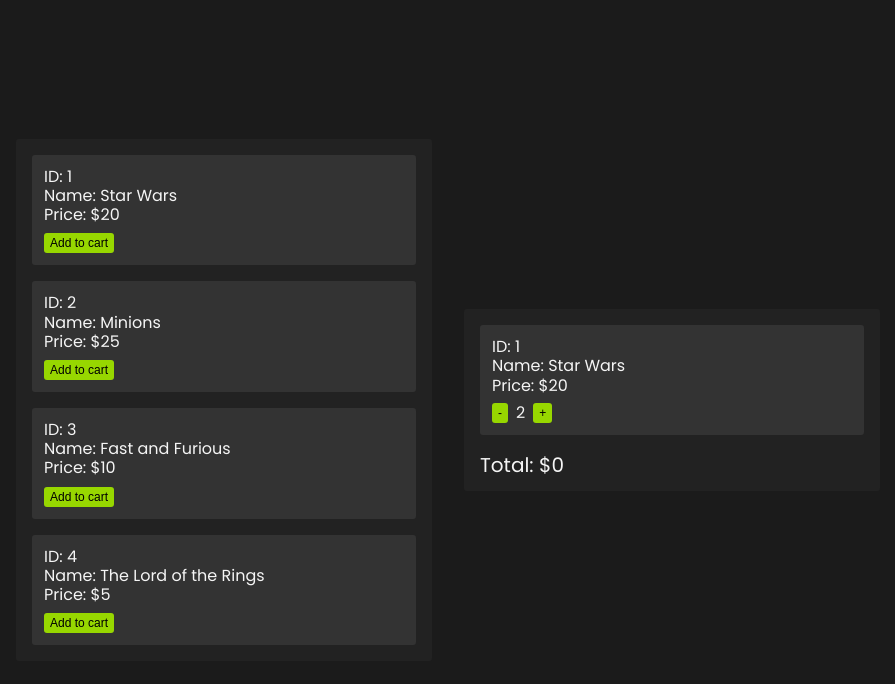
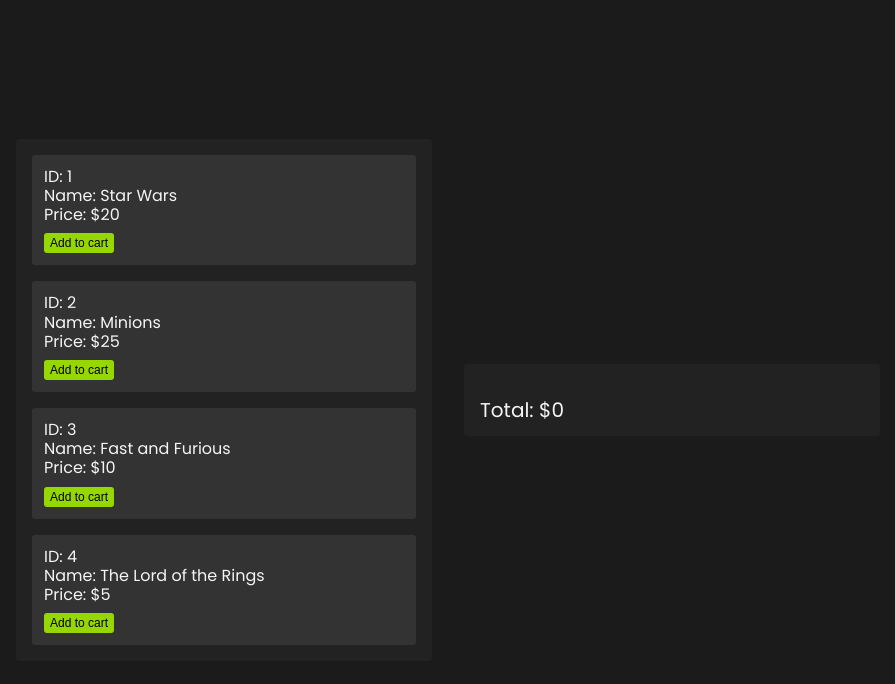
Before and after one commit to mediastream/mediastream-challenge-react, a React (Create React App) app: page /01 in a window 1280 px wide. Shown: the top 684 px of the page, without its empty margins (192-1087 px from the left). Built offline with nearby package versions, Linux system fonts and the light colour scheme.

Commit message:
exercise01

```diff
--- /dev/null
+++ b/src/components/pages/Exercise01/components/CardMovie.js
@@ -0,0 +1,12 @@
+export default function CardMovie({ item, addToCard }) {
+  return (
+    <li className="movies__list-card">
+      <ul>
+        <li>ID: {item.id}</li>
+        <li>Name: {item.name}</li>
+        <li>Price: ${item.price}</li>
+      </ul>
+      <button onClick={addToCard}>Add to cart</button>
+    </li>
+  );
+}
--- /dev/null
+++ b/src/components/pages/Exercise01/components/CardShoppingCartMovie.js
@@ -0,0 +1,21 @@
+export default function CardShoppingCartMovie({
+  item,
+  decrementQuantity,
+  incrementQuantity,
+}) {
+  return (
+    <li className="movies__cart-card">
+      <ul>
+        <li>ID: {item.id}</li>
+        <li>Name: {item.name}</li>
+        <li>Price: ${item.price}</li>
+      </ul>
+      <div className="movies__cart-card-quantity">
+        <button onClick={decrementQuantity}>-</button>
+        <span>{item.quantity}</span>
+        {/* <span>{1}</span> */}
+        <button onClick={incrementQuantity}>+</button>
+      </div>
+    </li>
+  );
+}
--- /dev/null
+++ b/src/components/pages/Exercise01/data.js
@@ -0,0 +1,37 @@
+export const movies = [
+  {
+    id: 1,
+    name: "Star Wars",
+    price: 20,
+  },
+  {
+    id: 2,
+    name: "Minions",
+    price: 25,
+  },
+  {
+    id: 3,
+    name: "Fast and Furious",
+    price: 10,
+  },
+  {
+    id: 4,
+    name: "The Lord of the Rings",
+    price: 5,
+  },
+];
+
+export const discountRules = [
+  {
+    m: [3, 2],
+    discount: 0.25,
+  },
+  {
+    m: [2, 4, 1],
+    discount: 0.5,
+  },
+  {
+    m: [4, 2],
+    discount: 0.1,
+  },
+];
--- /dev/null
+++ b/src/components/pages/Exercise01/hooks/useShoppingCard.js
@@ -0,0 +1,80 @@
+import { useState } from "react";
+import { discountRules } from "../data";
+
+export default function useShoppingCard() {
+  const [cart, setCart] = useState([]);
+
+
+  const addToCard = movie => {
+    if (cart.find(item => item.id === movie.id)) incrementQuantity(movie);
+   else addItemToCart({...movie, quantity: 1});
+  };
+
+  const addItemToCart = item => {
+    setCart(preState => [...preState, item]);
+  };
+
+  const hideItemFromCart = (movie) => {
+    if(movie.quantity > 1) return;
+    const filterCart = cart.filter(item => item.id !== movie.id);
+    setCart([...filterCart]);
+  };
+
+  const incrementQuantity = (item) => {
+    const callbackRest = sumQuantity(item.id);
+    modificateQuantity( callbackRest);
+  }
+
+  const decrementQuantity = (item) => {
+    const callbackRest = restQuantity(item.id);
+    modificateQuantity( callbackRest);
+    hideItemFromCart(item);
+  }
+
+  const modificateQuantity = ( callback) => {
+    const newCart = cart.map(callback);
+    setCart([...newCart]);
+  }
+
+  const sumQuantity = ( id) => {
+    return function(item){
+      if(item.id === id) return {...item, quantity: item.quantity + 1};
+      else return item
+    }
+  }
+
+  const restQuantity = (id) => {
+    return function(item){
+      if(item.id === id){
+         return {...item, quantity: item.quantity - 1};
+      }else return item
+    }
+  }
+
+
+  const getTotal = () => {
+    const total = getSum(cart);
+    return total;
+  };
+
+  const getSum = (array) => {
+    const total = array.reduce((a,{price, quantity}) => a + (price * quantity), 0) ;
+    const discount = getDiscount(array);
+    return total - total * discount;
+  }
+
+  const getDiscount = (array) => {
+    const cartIndex = array.map(item => item.id);
+    const typeDiscount = discountRules.findIndex(item => {
+      if( checkItemsDiscount(cartIndex.sort(), item.m.sort())) return true
+      else return false
+    })
+    return typeDiscount === -1 ? 0 : discountRules[typeDiscount].discount;
+  }
+
+  const checkItemsDiscount = (array1, array2) => {
+    return array1.length === array2.length && array1.every((item, index) =>  item === array2[index]);
+  }
+
+  return { cart, addToCard, incrementQuantity, decrementQuantity, getTotal };
+}
--- a/src/components/pages/Exercise01/index.js
+++ b/src/components/pages/Exercise01/index.js
@@ -11,110 +11,37 @@
  * You can modify all the code, this component isn't well designed intentionally. You can redesign it as you need.
  */
 
-import './assets/styles.css'
-import { useState } from 'react'
+import "./assets/styles.css";
+import { movies } from "./data";
+import CardMovie from "./components/CardMovie";
+import CardShoppingCartMovie from "./components/CardShoppingCartMovie";
+import useShoppingCard from "./hooks/useShoppingCard";
 
-export default function Exercise01 () {
-  const movies = [
-    {
-      id: 1,
-      name: 'Star Wars',
-      price: 20
-    },
-    {
-      id: 2,
-      name: 'Minions',
-      price: 25
-    },
-    {
-      id: 3,
-      name: 'Fast and Furious',
-      price: 10
-    },
-    {
-      id: 4,
-      name: 'The Lord of the Rings',
-      price: 5
-    }
-  ]
-
-  const discountRules = [
-    {
-      m: [3, 2],
-      discount: 0.25
-    },
-    {
-      m: [2, 4, 1],
-      discount: 0.5
-    },
-    {
-      m: [4, 2],
-      discount: 0.1
-    }
-  ]
-
-  const [cart, setCart] = useState([
-    {
-      id: 1,
-      name: 'Star Wars',
-      price: 20,
-      quantity: 2
-    }
-  ])
-
-  const getTotal = () => 0 // TODO: Implement this
+export default function Exercise01() {
+  const { cart, addToCard, incrementQuantity, decrementQuantity, getTotal } = useShoppingCard();
 
   return (
     <section className="exercise01">
       <div className="movies__list">
         <ul>
-          {movies.map(o => (
-            <li className="movies__list-card">
-              <ul>
-                <li>
-                  ID: {o.id}
-                </li>
-                <li>
-                  Name: {o.name}
-                </li>
-                <li>
-                  Price: ${o.price}
-                </li>
-              </ul>
-              <button onClick={() => console.log('Add to cart', o)}>
-                Add to cart
-              </button>
-            </li>
+          {movies.map(item => (
+            <CardMovie
+              key={item.id}
+              item={item}
+              addToCard={() => addToCard(item)}
+            />
           ))}
         </ul>
       </div>
       <div className="movies__cart">
         <ul>
-          {cart.map(x => (
-            <li className="movies__cart-card">
-              <ul>
-                <li>
-                  ID: {x.id}
-                </li>
-                <li>
-                  Name: {x.name}
-                </li>
-                <li>
-                  Price: ${x.price}
-                </li>
-              </ul>
-              <div className="movies__cart-card-quantity">
-                <button onClick={() => console.log('Decrement quantity', x)}>
-                  -
-                </button>
-                <span>
-                  {x.quantity}
-                </span>
-                <button onClick={() => console.log('Increment quantity', x)}>
-                  +
-                </button>
-              </div>
-            </li>
+          {cart.map(item => (
+            <CardShoppingCartMovie
+              key={item.id}
+              item={item}
+              decrementQuantity={() => decrementQuantity(item)}
+              incrementQuantity={() => incrementQuantity(item)}
+            />
           ))}
         </ul>
         <div className="movies__cart-total">
@@ -122,5 +49,5 @@
         </div>
       </div>
     </section>
-  )
+  );
 }
```
